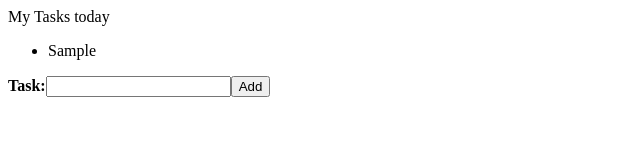
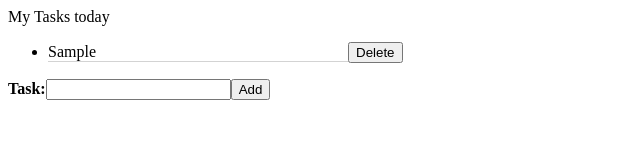
Before and after one commit to kritdev/angular_lab, an Angular app: page / in a window 1280 px wide. Both pictures are taken after typing "Sample" into the empty fields and a click on the button "Add". Shown: the top 160 px of the page, without its empty margins (0-640 px from the left). Built offline with nearby package versions, Linux system fonts and the light colour scheme.

Commit message:
add delete button

```diff
--- a/src/app/todo-list/todo-list.component.css
+++ b/src/app/todo-list/todo-list.component.css
@@ -1,3 +1,11 @@
-span {
+div > span {
   font-weight: bold;
 }
+li span {
+  width: 300px;
+  display: inline-block;
+  border-bottom: 1px solid lightgray;
+}
+li {
+  word-wrap: break-word;
+}
--- a/src/app/todo-list/todo-list.component.html
+++ b/src/app/todo-list/todo-list.component.html
@@ -4,7 +4,10 @@
   </div>
   <div>
     <ul>
-      <li *ngFor='let todo of todoList'>{{todo}}</li>
+      <li *ngFor='let todo of todoList; let i=index;'>
+        <span>{{todo}}</span>
+        <button (click)="deleteTask(i)">Delete</button>
+      </li>
     </ul>
   </div>
   <div>
--- a/src/app/todo-list/todo-list.component.ts
+++ b/src/app/todo-list/todo-list.component.ts
@@ -16,4 +16,8 @@ export class ToDoListComponent {
     this.todoList.push(this.task);
     this.task = '';
   }
+
+  deleteTask(index) {
+    this.todoList.splice(index, 1);
+  }
 }
```
